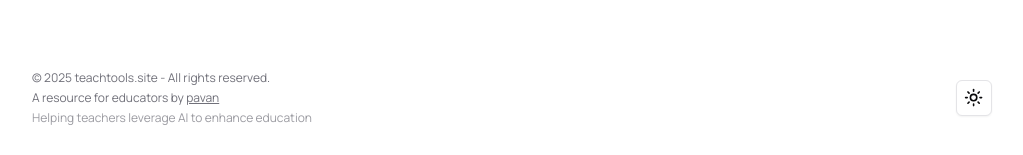
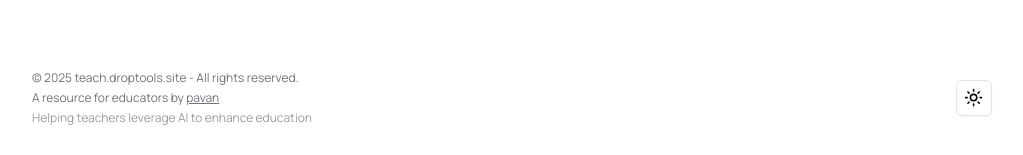
Before and after one commit to pavankumar2004/teachtools-v1, a Next.js app: page / in a window 1280 px wide. Shown: the part 871-1026 px from the top of the page, without its empty margins (128-1151 px from the left). Built offline with nearby package versions, Linux system fonts and the light colour scheme; no server answers; the database is empty.

Commit message:
edited stuff

```diff
--- a/directory.config.ts
+++ b/directory.config.ts
@@ -1,7 +1,7 @@
 export const directory = {
-  baseUrl: "https://teachtools.site",
-  name: "teachtools.site",
-  title: "TeachTools | AI Solutions for Educators & Teachers",
+  baseUrl: "https://teach.droptools.site",
+  name: "teach.droptools.site",
+  title: "TeachTools.site | AI Tools Directory for Educators",
   description:
     "Discover vetted AI tools for educators that save time on grading, lesson planning, and classroom management. Find the perfect teaching assistant.",
 };
```
